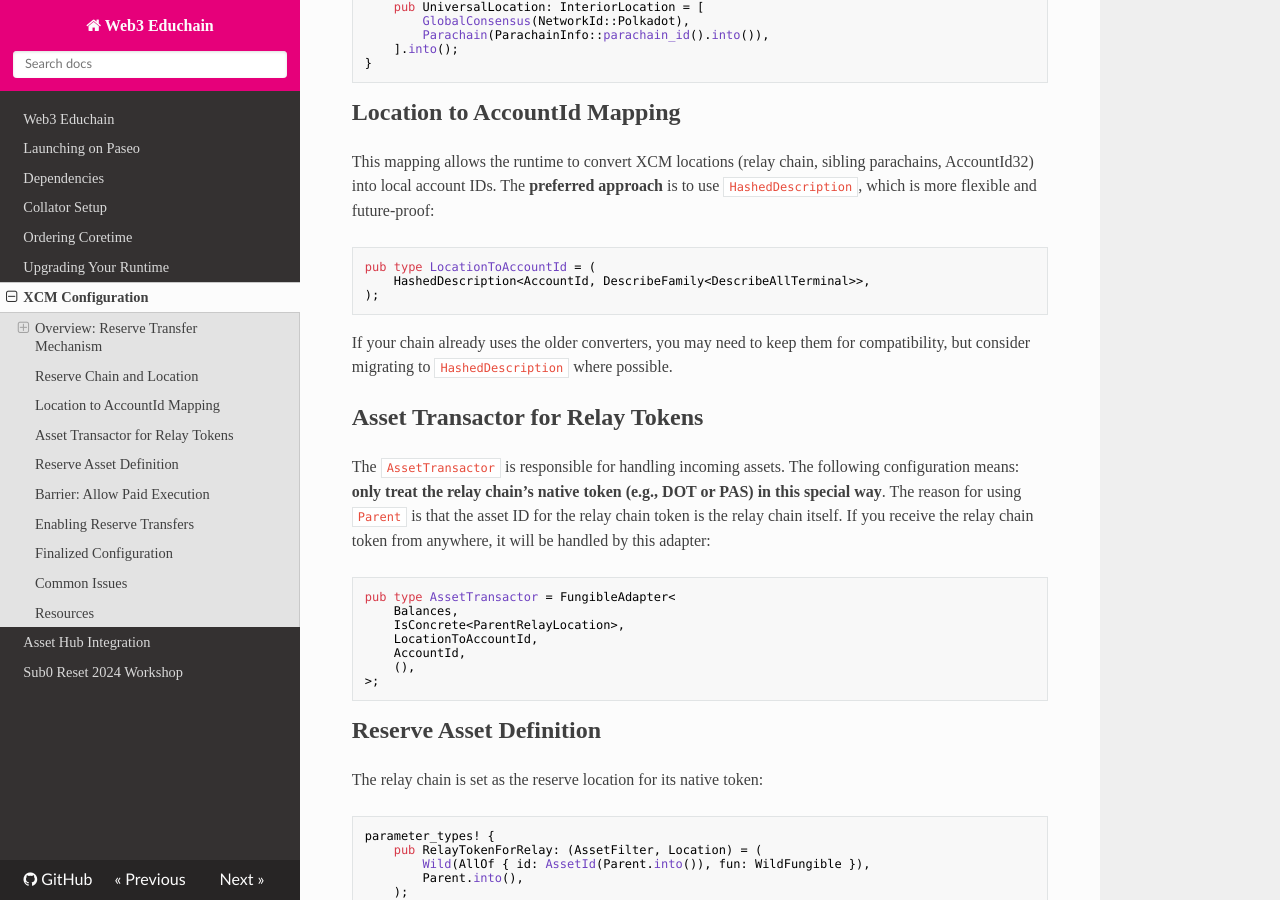
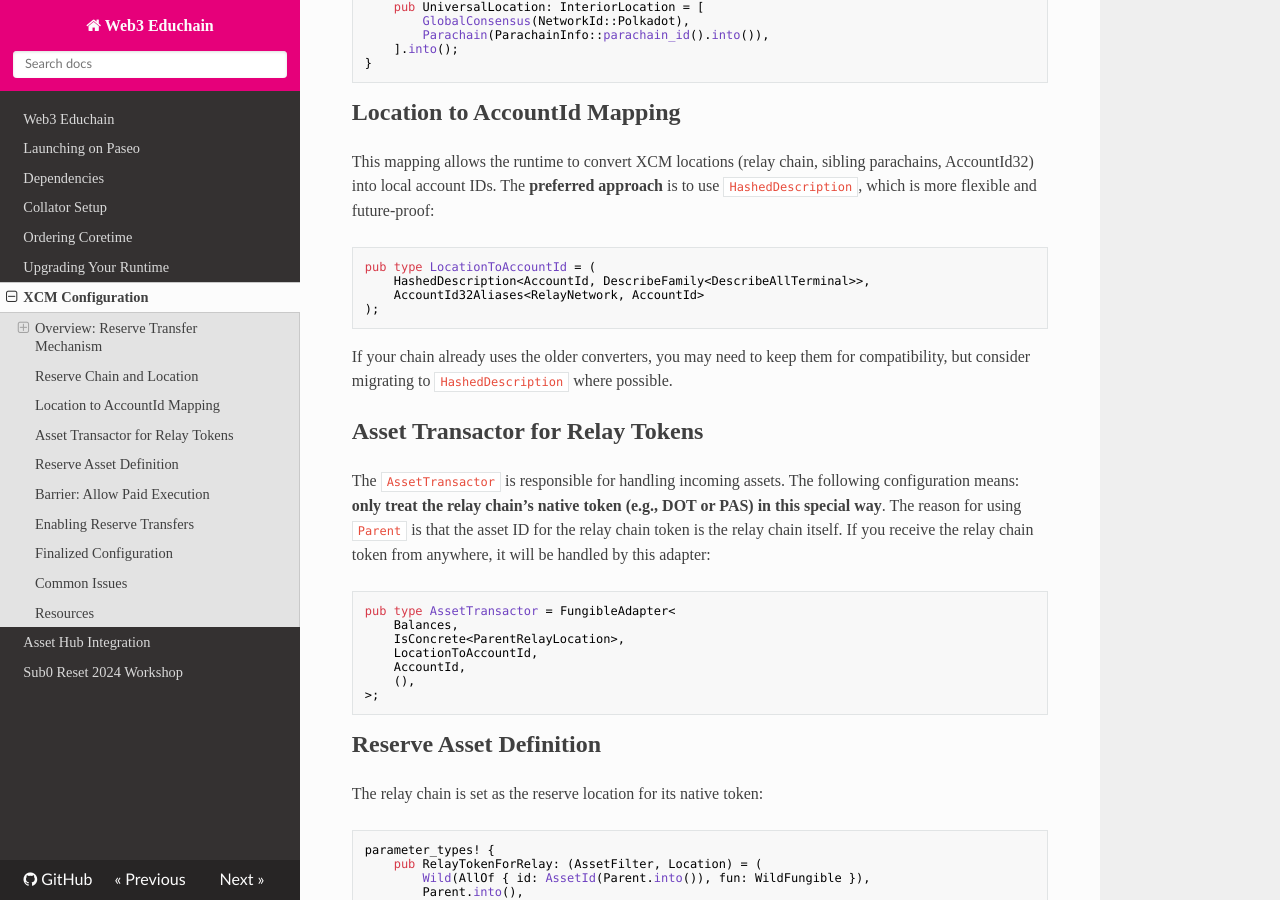
Before and after one commit to w3f/educhain, an MkDocs documentation site: the page built from docs/xcm.md, in a window 1280 px wide and 900 px high, scrolled down 1358 px. Built offline with MkDocs 1.6.1, drawn with Linux system fonts in a browser that asks for light colours; nearby versions of some CDN libraries.

Commit message:
Update xcm.md

````diff
--- a/docs/xcm.md
+++ b/docs/xcm.md
@@ -50,6 +50,7 @@ This mapping allows the runtime to convert XCM locations (relay chain, sibling p
 ```rust
 pub type LocationToAccountId = (
     HashedDescription<AccountId, DescribeFamily<DescribeAllTerminal>>,
+    AccountId32Aliases<RelayNetwork, AccountId>
 );
 ```
 
````
